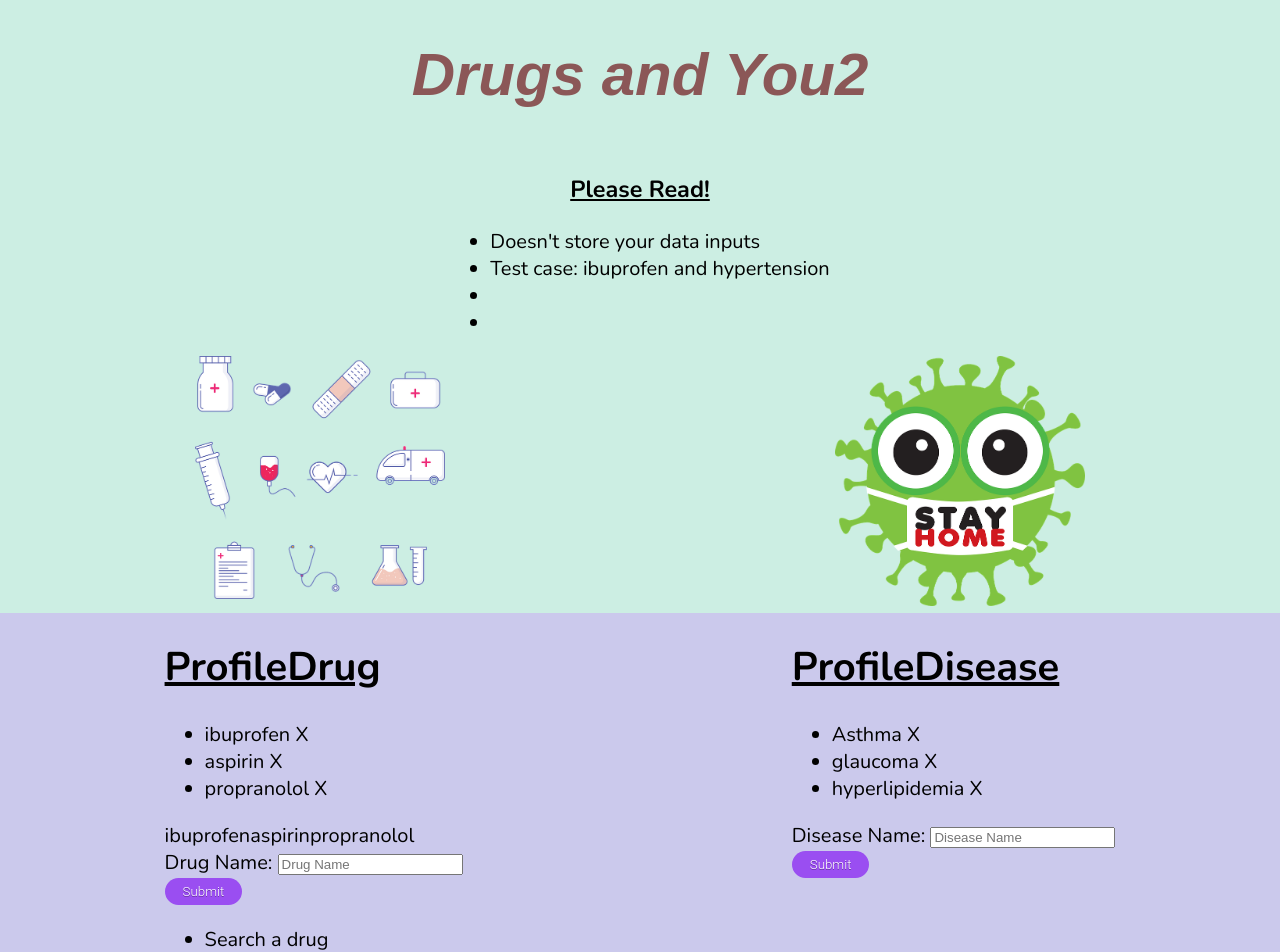
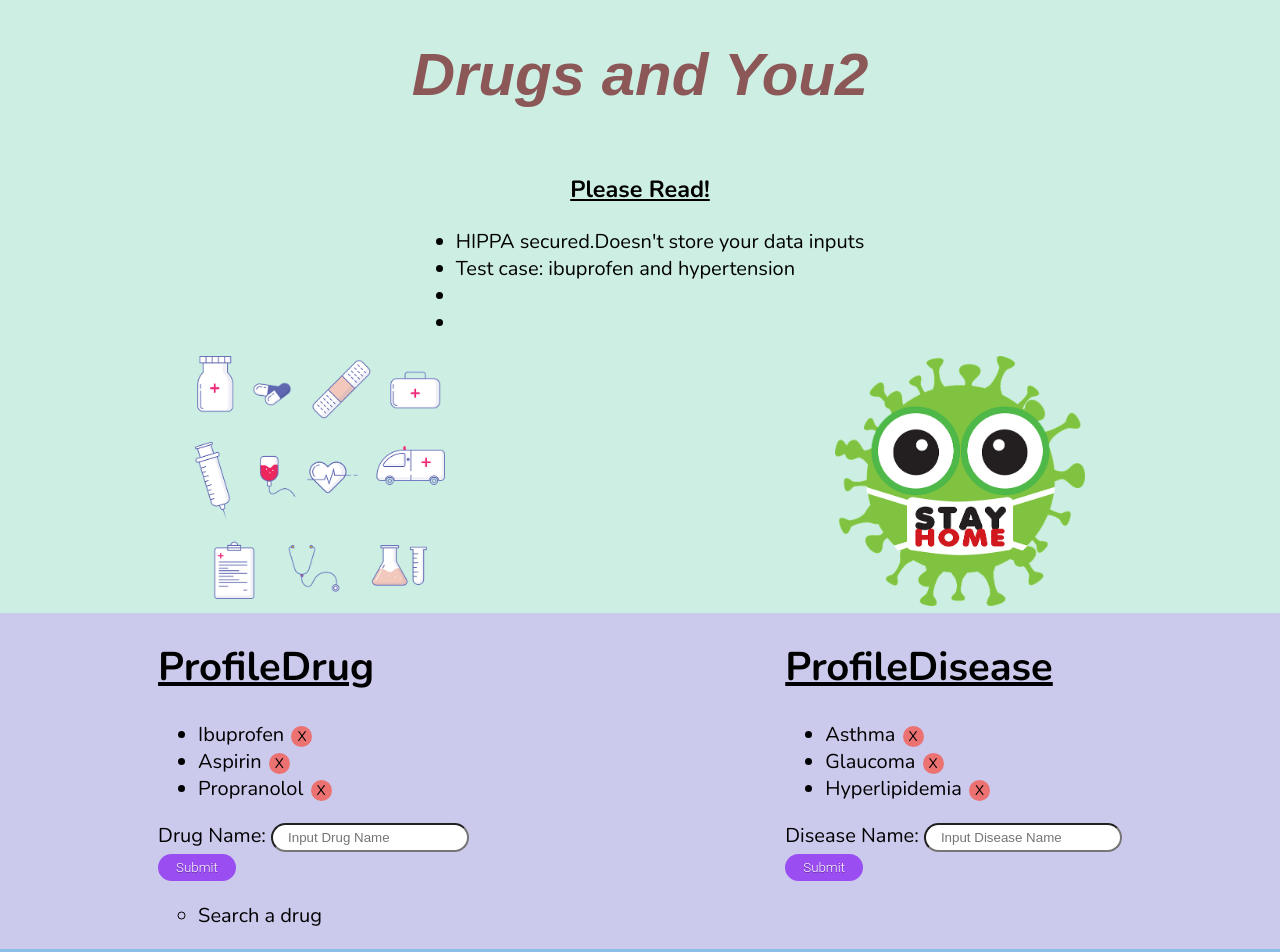
Before and after one commit to FeiLi1996/drugs-and-you2, a React (Create React App) app in the folder front-end/: page / in a window 1280 px wide. Shown: the top 952 px of the page. Built offline with nearby package versions, Linux system fonts and the light colour scheme.

Commit message:
done css up to profile

```diff
--- a/front-end/src/components/forms.js
+++ b/front-end/src/components/forms.js
@@ -57,7 +57,7 @@ export function DynamicForm (props){
                             <input
                                 type="text"
                                 name={props.inputName}
-                                placeholder={props.placeholder}
+                                placeholder={`Input ${props.placeholder}`}
                             />
 
                         </div>
--- a/front-end/src/components/intro.js
+++ b/front-end/src/components/intro.js
@@ -15,7 +15,7 @@ const Introduction = () => {
                 <div className='please_read_wrapper'>
                     <h3 className='please_read'>Please Read!</h3>
                     <ul className='list_wrapper'>
-                        <li>Doesn't store your data inputs</li>
+                        <li>HIPPA secured.Doesn't store your data inputs</li>
                         <li>Test case: ibuprofen and hypertension</li>
                         <li></li>
                         <li></li>
--- a/front-end/src/components/profile-disease.js
+++ b/front-end/src/components/profile-disease.js
@@ -29,6 +29,7 @@ const ProfileDisease = () => {
    function handleDiseaseFormSubmission(event){
        event.preventDefault()
        console.log(event.target.disease_name.value)
+       setSearchResult('Loading.Sip a coffee.')
 
        httpClient.post("http://localhost:5000/diseaseName", {
         "diseaseName":event.target.disease_name.value
@@ -78,7 +79,7 @@ const ProfileDisease = () => {
                 <ul  className="disease_list">
                     {diseaseProfile.map((disease,idx)=>
                     <li   className="disease" key={idx}>
-                        {disease} <span  className="fake_button_action" onClick = {()=>deleteDiseaseFromProfile(idx)}> X</span>
+                        {disease} <span  className="fake_button_action_delete" onClick = {()=>deleteDiseaseFromProfile(idx)}> X</span>
                     </li>
 
                     )}
@@ -86,11 +87,11 @@ const ProfileDisease = () => {
                 </ul>
             </div>
             <DynamicForm handleFormSubmission ={handleDiseaseFormSubmission} labelName = "Disease Name:" inputName="disease_name" placeholder ="Disease Name"/>
-            {(searchResult) && (!searchResult.includes("Check")) ?
+            {(searchResult) && (!searchResult.includes("Check") && !(searchResult ==='Loading.Sip a coffee.') ) ?
                 (<ul className="disease_search_list">
                     {searchResult.map((disease,idx)=>
-                        <li   className="search_disease" key={idx}>
-                            {disease} <span  className="fake_button_action" onClick = {()=>addDiseaseProfile(disease)}> +</span>
+                        <li   className="disease_search" key={idx}>
+                            {disease} <span  className="fake_button_action_add" onClick = {()=>addDiseaseProfile(disease)}> +</span>
                         </li>
 
                     )}
--- a/front-end/src/components/profile-drug.js
+++ b/front-end/src/components/profile-drug.js
@@ -28,7 +28,7 @@ const ProfileDrug = () => {
    }
    function handleDrugFormSubmission(event){
        event.preventDefault()
-
+       setSearchResult('Loading.Sip a coffee.')
 
        httpClient.post("http://localhost:5000/drugName", {
         "drugName":event.target.drug_name.value
@@ -36,6 +36,7 @@ const ProfileDrug = () => {
 
             //console.log(response.data.drugName)
         setSearchResult(response.data.drugName)
+
         }).catch(error=>{
             console.log(error)
         })
@@ -53,7 +54,7 @@ const ProfileDrug = () => {
                 <ul  className="medication_list">
                     {drugProfile.map((drug,idx)=>
                     <li   className="medication" key={idx}>
-                        {drug} <span   className="fake_button_action" onClick = {()=>deleteDrugFromProfile(idx)}> X</span>
+                        {drug} <span   className="fake_button_action_delete" onClick = {()=>deleteDrugFromProfile(idx)}> X</span>
                     </li>
 
                     )}
@@ -61,14 +62,13 @@ const ProfileDrug = () => {
                 </ul>
             </div>
 
-            {drugProfile}
 
             <DynamicForm handleFormSubmission={handleDrugFormSubmission} labelName = "Drug Name:" inputName="drug_name" placeholder ="Drug Name"/>
-            {/* <div onClick = {()=>setDrugProfile([...drugProfile,'asp'])}>click me</div> */}
 
-            {(searchResult) && !searchResult.includes("Check") && !searchResult.includes("Search") ?
+
+            {(searchResult) && !searchResult.includes("Check") && !searchResult.includes("Search") && !(searchResult ==='Loading.Sip a coffee.') ?
                 (<ul  className="drug_search">
-                    <li>{searchResult} <span  className="fake_button_action" onClick = {()=>addDrugProfile(searchResult)}>+</span></li>
+                    <li>{searchResult} <span  className="fake_button_action_add" onClick = {()=>addDrugProfile(searchResult)}>+</span></li>
                 </ul>
                 )
             :
--- a/front-end/src/pages/home-page.js
+++ b/front-end/src/pages/home-page.js
@@ -9,8 +9,8 @@ import Introduction from '../components/intro'
 
 
 const HomePage = () => {
-    const [drugProfile,setDrugProfile] = useState(['ibuprofen','aspirin','propranolol']);
-    const [diseaseProfile,setDiseaseProfile] = useState(['Asthma','glaucoma','hyperlipidemia']);
+    const [drugProfile,setDrugProfile] = useState(['Ibuprofen','Aspirin','Propranolol']);
+    const [diseaseProfile,setDiseaseProfile] = useState(['Asthma','Glaucoma','Hyperlipidemia']);
 
 
     // let INITIAL_STATE={
--- /dev/null
+++ b/front-end/src/style/form.scss
@@ -0,0 +1,4 @@
+.form_content > input{
+    padding: 5px 2px 5px 15px;
+    border-radius: 40px;
+}
--- a/front-end/src/style/main.scss
+++ b/front-end/src/style/main.scss
@@ -3,3 +3,4 @@
 @import "./introComponent.scss";
 @import "./profile.scss";
 @import "./interaction.scss";
+@import "./form.scss";
--- a/front-end/src/style/overall.scss
+++ b/front-end/src/style/overall.scss
@@ -51,6 +51,8 @@ button{
 }
 button:hover{
   border-color: rgba(255,255,255,1);
+  color : #9a4ef1;
+  background-color: #FFFFFF;
 }
 @media all and (max-width:30em){
   button{
--- a/front-end/src/style/profile.scss
+++ b/front-end/src/style/profile.scss
@@ -4,3 +4,42 @@
     justify-content: space-around;
     background-color: rgb(203, 201, 236);
 }
+
+
+
+
+.fake_button_action_delete,.fake_button_action_add{
+
+    margin: 2px;
+    padding: 1px 6px 1px 6px;
+    cursor: pointer;
+
+    border-radius: 50%;
+}
+
+
+.fake_button_action_delete{
+
+    font-size: 70%;
+    background-color: rgb(236, 113, 113);
+    &:hover{
+        color:red;
+    }
+
+}
+
+
+.fake_button_action_add{
+
+
+    background-color: rgb(174, 157, 236);
+    &:hover{
+        color:blue;
+    }
+
+}
+
+
+.drug_search,.disease_search{
+    list-style-type: circle;
+}
```
